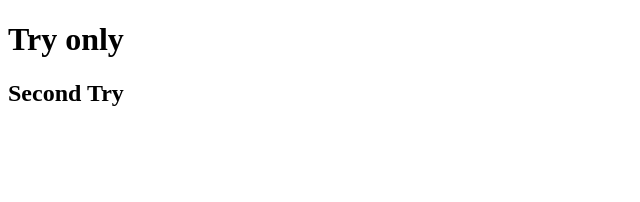
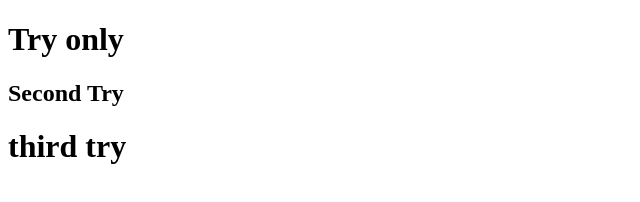
Before and after one commit to ralphbedayo009/firstRepo, a plain HTML site: page index.html in a window 1280 px wide. Shown: the whole page, without its empty margins (0-640 px from the left). Drawn offline with Linux system fonts and the light colour scheme.

Commit message:
Third Try

```diff
--- a/index.html
+++ b/index.html
@@ -6,5 +6,6 @@
 <body>
 <h1> Try only </h1>
 	<h2> Second Try </h2>
+<h1> third try </h1>
 </body>
 </html>
```
